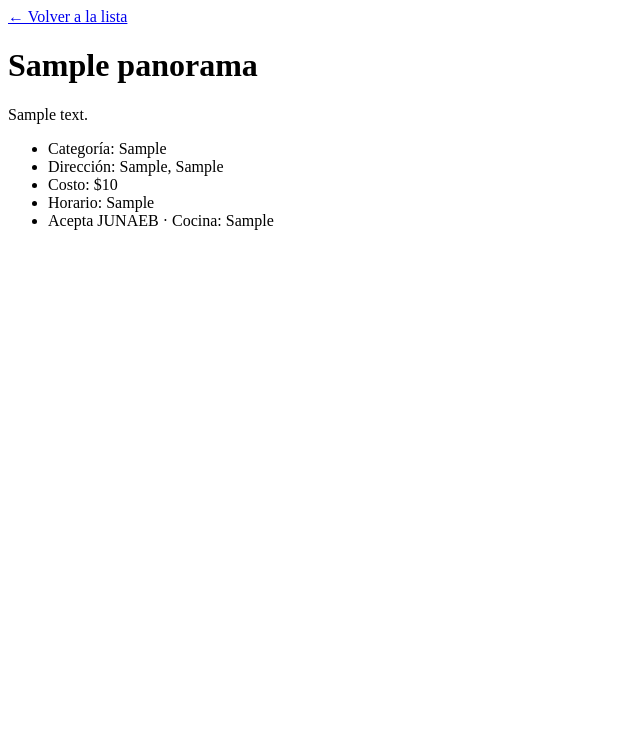
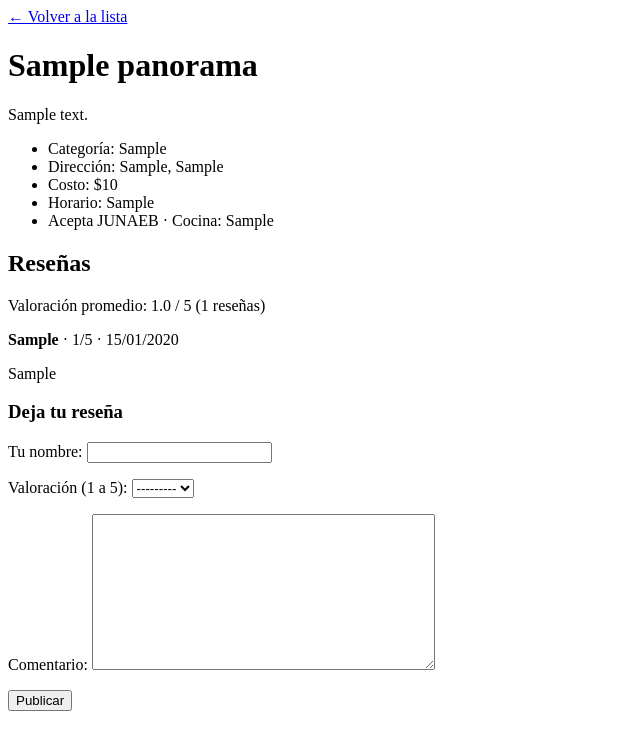
Before and after one commit to benjad4/iwg400-proyecto, a Django app: page /panorama/1/ in a window 1280 px wide. Shown: the top 750 px of the page, without its empty margins (0-640 px from the left). Run offline with Django 5.2, Linux system fonts and the light colour scheme; tables that the repository leaves empty hold one stand-in row (values such as "Sample post").

Commit message:
Agrega sistema de reseñas

```diff
--- /dev/null
+++ b/panoramas/forms.py
@@ -0,0 +1,13 @@
+from django import forms
+from .models import Resena
+
+
+class ResenaForm(forms.ModelForm):
+    class Meta:
+        model = Resena
+        fields = ['autor', 'valoracion', 'comentario']
+        labels = {
+            'autor': 'Tu nombre',
+            'valoracion': 'Valoración (1 a 5)',
+            'comentario': 'Comentario',
+        }
--- a/panoramas/models.py
+++ b/panoramas/models.py
@@ -16,3 +16,20 @@ class Panorama(models.Model):
 
     def __str__(self):
         return self.nombre
+#La línea ForeignKey conecta cada reseña con un panorama, y ordering deja las más recientes primero.
+class Resena(models.Model):
+    panorama = models.ForeignKey(
+        Panorama, on_delete=models.CASCADE, related_name='resenas'
+    )
+    autor = models.CharField(max_length=60)
+    valoracion = models.PositiveSmallIntegerField(
+        choices=[(i, str(i)) for i in range(1, 6)]
+    )
+    comentario = models.TextField(blank=True)
+    fecha = models.DateTimeField(auto_now_add=True)
+
+    class Meta:
+        ordering = ['-fecha']
+
+    def __str__(self):
+        return f'{self.autor} - {self.panorama.nombre}'
--- a/panoramas/templates/panoramas/detalle.html
+++ b/panoramas/templates/panoramas/detalle.html
@@ -19,5 +19,26 @@
             <li>Acepta JUNAEB · Cocina: {{ panorama.tipo_cocina }}</li>
         {% endif %}
     </ul>
+
+    <h2>Reseñas</h2>
+    {% if promedio %}
+        <p>Valoración promedio: {{ promedio|floatformat:1 }} / 5 ({{ resenas.count }} reseñas)</p>
+    {% endif %}
+
+    {% for r in resenas %}
+        <div>
+            <strong>{{ r.autor }}</strong> · {{ r.valoracion }}/5 · {{ r.fecha|date:"d/m/Y" }}
+            <p>{{ r.comentario }}</p>
+        </div>
+    {% empty %}
+        <p>Aún no hay reseñas. ¡Sé el primero!</p>
+    {% endfor %}
+
+    <h3>Deja tu reseña</h3>
+    <form method="post">
+        {% csrf_token %}
+        {{ form.as_p }}
+        <button type="submit">Publicar</button>
+    </form>
 </body>
 </html>
--- a/panoramas/views.py
+++ b/panoramas/views.py
@@ -1,4 +1,6 @@
-from django.shortcuts import get_object_or_404, render
+from django.db.models import Avg
+from django.shortcuts import get_object_or_404, redirect, render
+from .forms import ResenaForm
 from .models import Panorama
 
 
@@ -32,4 +34,23 @@ def lista_panoramas(request):
 
 def detalle_panorama(request, pk):
     panorama = get_object_or_404(Panorama, pk=pk)
-    return render(request, 'panoramas/detalle.html', {'panorama': panorama})
+
+    if request.method == 'POST':
+        form = ResenaForm(request.POST)
+        if form.is_valid():
+            resena = form.save(commit=False)
+            resena.panorama = panorama
+            resena.save()
+            return redirect('detalle_panorama', pk=pk)
+    else:
+        form = ResenaForm()
+
+    resenas = panorama.resenas.all()
+    promedio = resenas.aggregate(Avg('valoracion'))['valoracion__avg']
+
+    return render(request, 'panoramas/detalle.html', {
+        'panorama': panorama,
+        'resenas': resenas,
+        'promedio': promedio,
+        'form': form,
+    })
```
Also changed, not shown: panoramas/admin.py (+7 -1 lines), panoramas/migrations/0002_resena.py (added).
